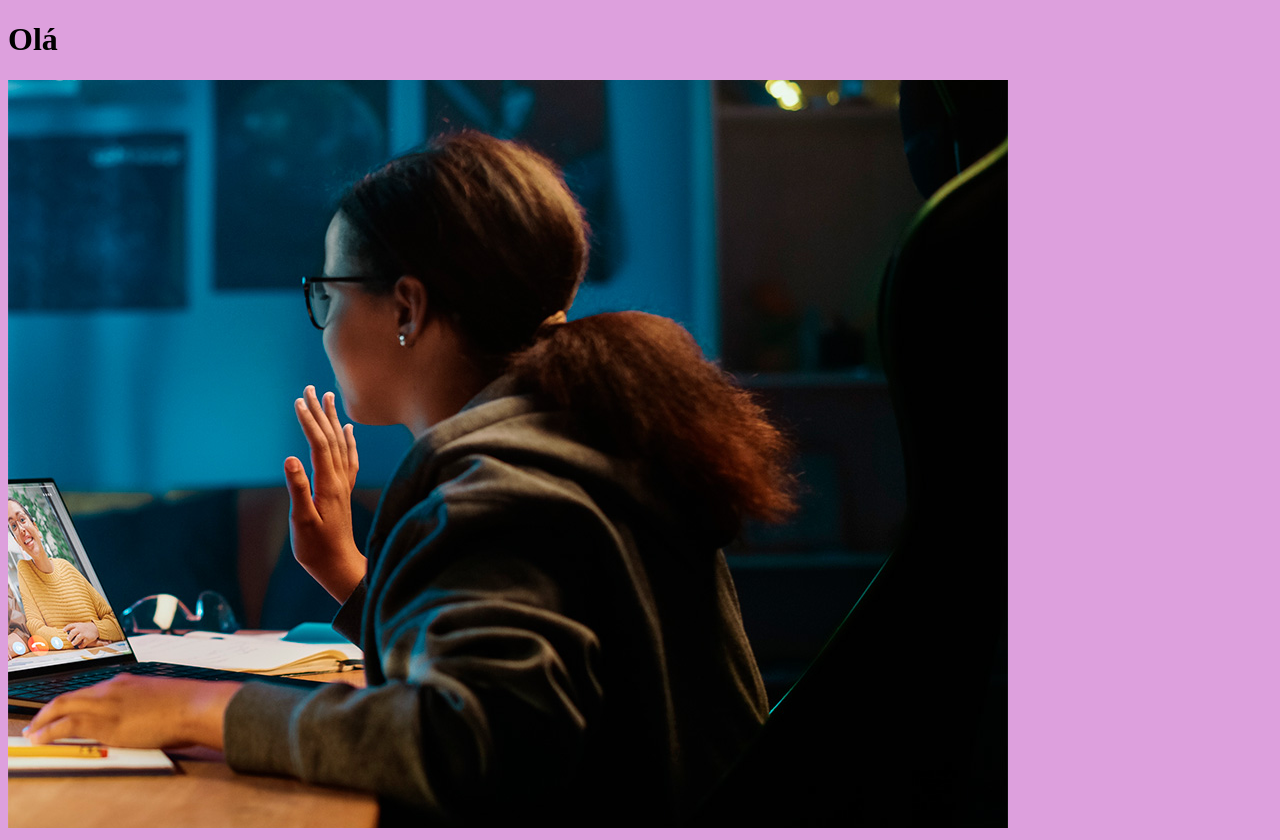
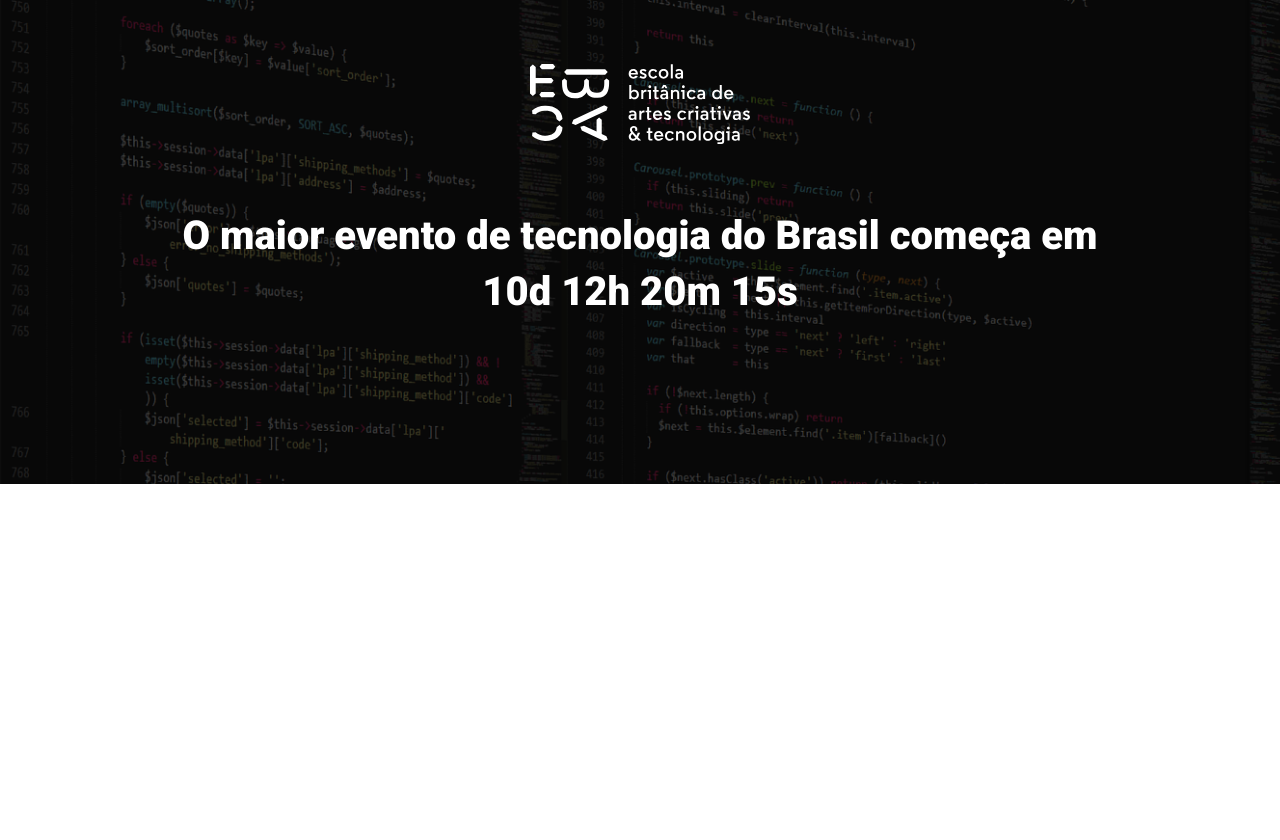
Before and after one commit to IsacPessoa/ebac_tech_talks, a website built with Parcel: page src/index.html in a window 1280 px wide. After the commit the page ends 800 px from the top, so only its background shows below. Built offline with nearby package versions, Linux system fonts and the light colour scheme.

Commit message:
criando o hero

```diff
--- a/src/index.html
+++ b/src/index.html
@@ -3,12 +3,23 @@
 <head>
     <meta charset="UTF-8">
     <meta name="viewport" content="width=device-width, initial-scale=1.0">
-    <title>Document</title>
+    <title>EBAC Tech Talks</title>
+    <link rel="preconnect" href="https://fonts.googleapis.com">
+    <link rel="preconnect" href="https://fonts.gstatic.com" crossorigin>
+    <link href="https://fonts.googleapis.com/css2?family=Roboto:wght@400;700;900&display=swap" rel="stylesheet">
+
     <link rel="stylesheet" href="styles/main.scss">
 </head>
 <body>
-    <h1>Olá</h1>
-    <img src="./images/backend.png" alt="">
+    <header class="hero">
+        <div class="container">
+            <img class="hero__logo" src="./images/ebac_logo.svg" alt="EBAC">
+            <p class="hero__text">
+                O maior evento de tecnologia do Brasil começa em 10d 12h 20m 15s
+            </p>
+        </div>
+    </header>
+
     <script src="scripts/main.js"></script>
 </body>
 </html>
--- /dev/null
+++ b/src/styles/_hero.scss
@@ -0,0 +1,52 @@
+.hero {
+    padding-top: 64px;
+    padding-bottom: 100px;
+    background-image: url(../images/fundo.png);
+    background-repeat: no-repeat;
+    background-size: cover;
+    position: relative;
+
+    .container {
+        position: relative;
+    }
+
+    &::before {
+        position: absolute;
+        top: 0;
+        left: 0;
+        width: 100%;
+        height: 100%;
+        background-color: #000;
+        content: '';
+        opacity: .7;
+    }
+
+    &__text {
+        margin-top: 64px;
+        margin-bottom: 64px;
+        font-size: 40px;
+        line-height: 56px;
+        font-weight: 800;
+        text-align: center;
+    }
+
+    &__logo {
+        margin: 0 auto;
+        height: 80px;
+        display: block;
+    }
+
+    @media (max-width:640px) {
+        padding: 40px 0;
+
+        &__logo {
+            height: 40px;
+        }
+
+        &__text{
+            font-size: 22px;
+            line-height: 24px;
+            margin: 24px 0;
+        }
+    }
+}
--- a/src/styles/main.scss
+++ b/src/styles/main.scss
@@ -1,3 +1,23 @@
-body {
-    background-color: plum;
+@use 'hero';
+
+* {
+    margin: 0;
+    padding: 0;
+    box-sizing: border-box;
+    font-family: Roboto, sans-serif;
+    color: #fff;
 }
+
+.container {
+    max-width: 960px;
+    width: 100%;
+    margin: 0 auto;
+
+    @media (max-width: 640px) {
+        max-width: 80%;
+    }
+
+    @media (max-width: 1024px) {
+        max-width: 90%;
+    }
+}
```
